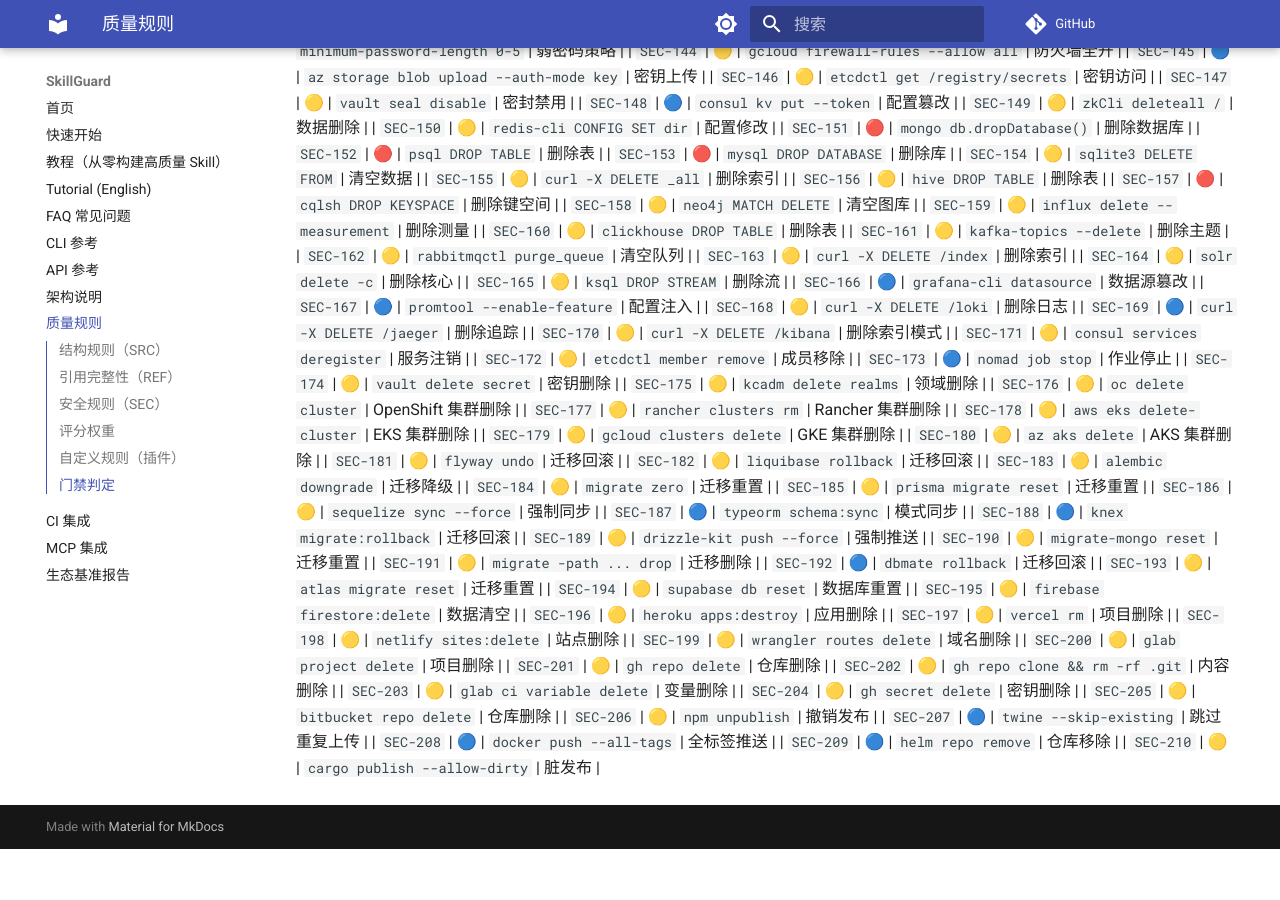
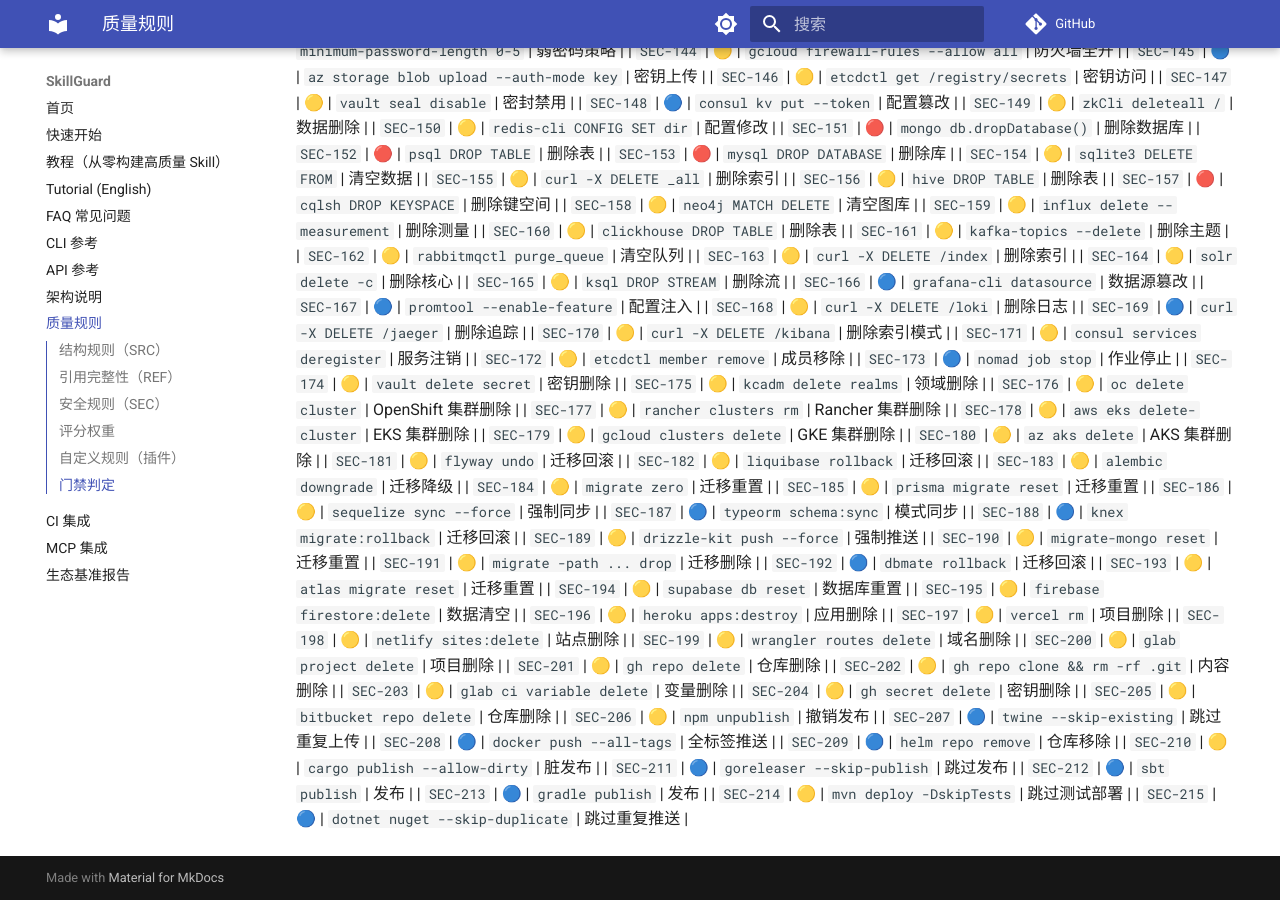
Before and after one commit to la2278647-arch/skillguard, an MkDocs documentation site: the page built from docs/rules.md, in a window 1280 px wide and 900 px high, scrolled down 4057 px. Built offline with MkDocs 1.6.1 and Material for MkDocs 9.7.7, drawn with Linux system fonts in a browser that asks for light colours; comment, search, counter and statistics services are not loaded; before the commit the page ends 4906 px from its top, so only the background shows below that.

Commit message:
docs: sync rule count to 215 + rules.md SEC-211..215

```diff
--- a/docs/rules.md
+++ b/docs/rules.md
@@ -260,3 +260,8 @@
 | `SEC-208` | 🔵 | `docker push --all-tags` | 全标签推送 |
 | `SEC-209` | 🔵 | `helm repo remove` | 仓库移除 |
 | `SEC-210` | 🟡 | `cargo publish --allow-dirty` | 脏发布 |
+| `SEC-211` | 🔵 | `goreleaser --skip-publish` | 跳过发布 |
+| `SEC-212` | 🔵 | `sbt publish` | 发布 |
+| `SEC-213` | 🔵 | `gradle publish` | 发布 |
+| `SEC-214` | 🟡 | `mvn deploy -DskipTests` | 跳过测试部署 |
+| `SEC-215` | 🔵 | `dotnet nuget --skip-duplicate` | 跳过重复推送 |
```
Also changed, not shown: README.en.md (+1 -1 lines), README.md (+1 -1 lines).
